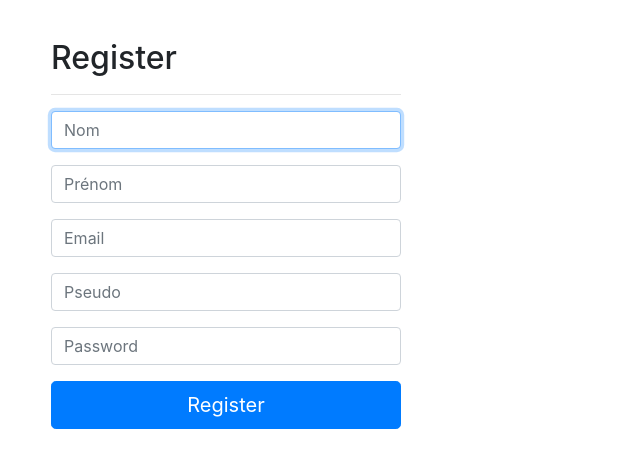
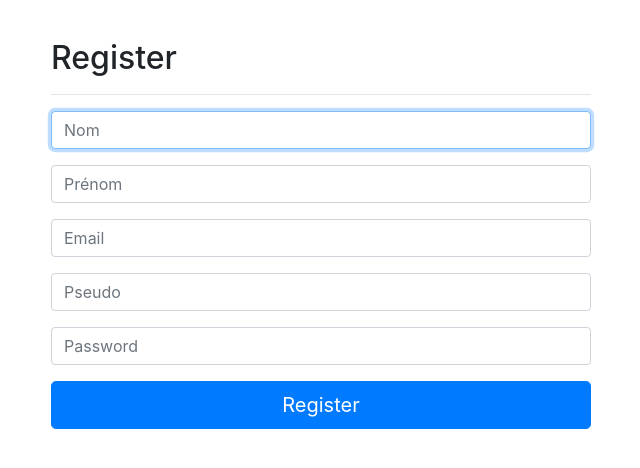
Before and after one commit to Texier54/GeoQuizz, a PHP site: template backoffice/templates/register.html.twig in a window 1280 px wide. Shown: the part 317-785 px from the top of the page, without its empty margins (34-674 px from the left). Run offline with PHP 8.4, Linux system fonts and the light colour scheme; the template is opened without the code that fills it, so the values that code supplies are empty; some libraries are stand-ins or nearby versions.

Commit message:
modified login and resgister forms

```diff
--- a/backoffice/templates/connexion.html.twig
+++ b/backoffice/templates/connexion.html.twig
@@ -19,7 +19,7 @@
             <h1 class="display-3">Signin</h1>
             <a href="{{ path_for('register') }}"><button type="button" class="btn btn-success">Nouvelle utilisateur?</button></a>
         </header>
-        <form class="form-signin col-md-4 col-md-offset-4" action="" method="POST">
+        <form class="form-signin col-md-6" action="" method="POST">
             <h2 class="form-signin-heading">Welcome back</h2> <hr>
 
             <div class="form-group">
--- a/backoffice/templates/register.html.twig
+++ b/backoffice/templates/register.html.twig
@@ -19,7 +19,7 @@
           <h1 class="display-3">Register</h1>
         </header>
 
-        <form class="form-signin col-sm-4 col-sm-offset-4" action="" method="POST">
+        <form class="form-signin col-md-6" action="" method="POST">
           <h2 class="form-signin-heading">Register</h2> <hr>
 
           <div class="form-group">
```
